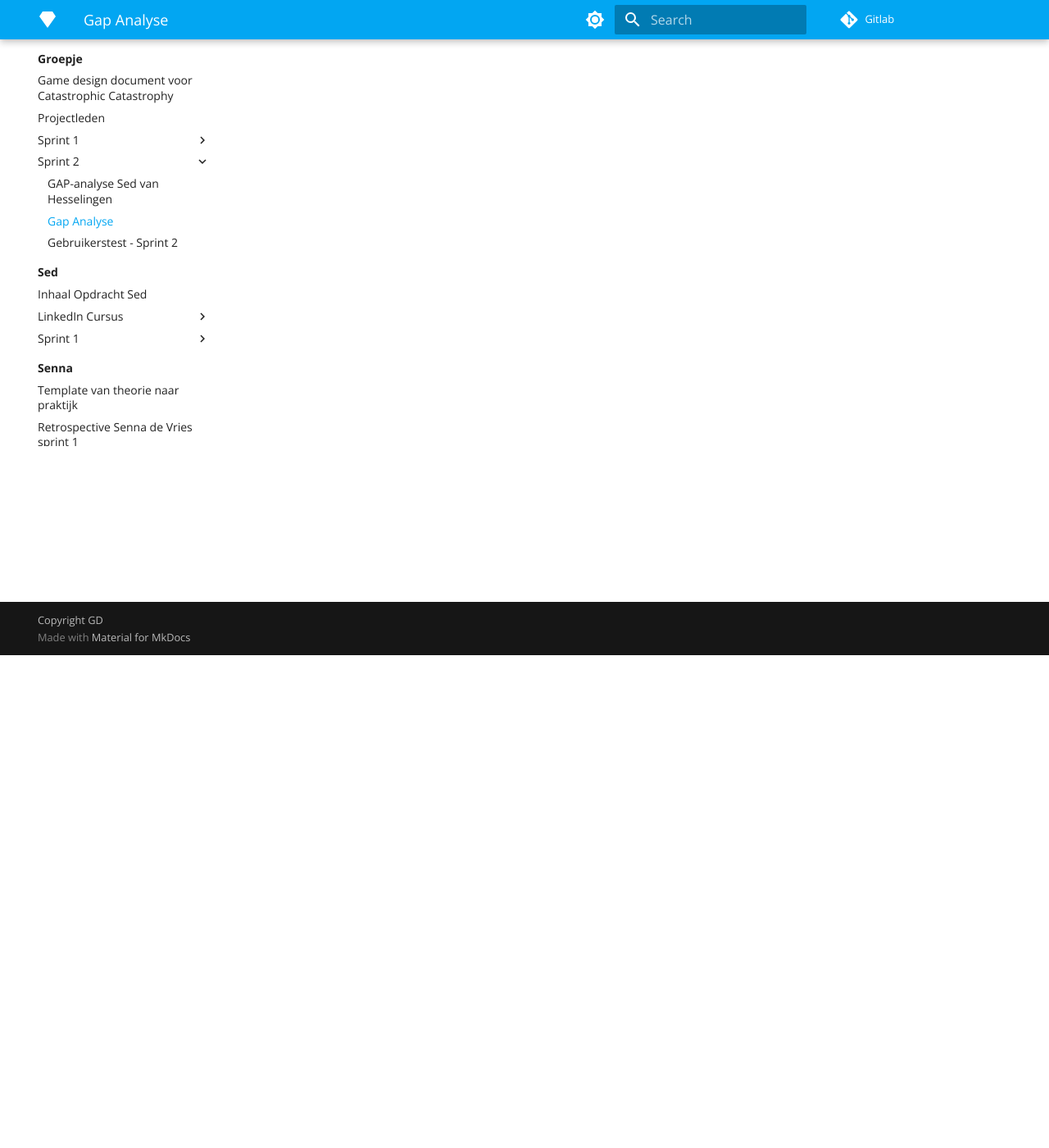
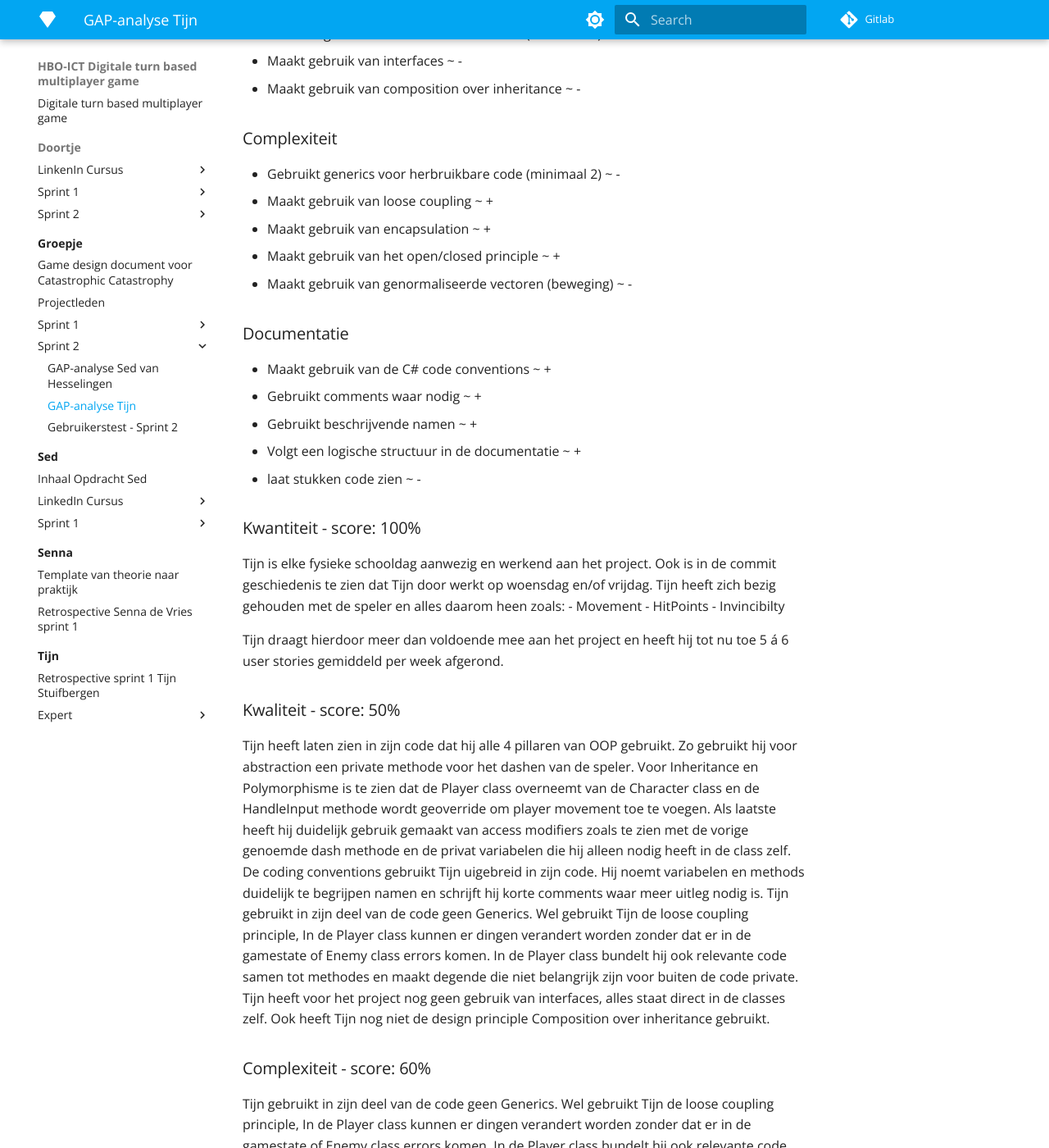
Before and after one commit to Doortje-Geuze/catastrophic-catastrophe, an MkDocs documentation site: the page built from docs/Groepje/Sprint 2/gap-analyse-tijn.md, in a window 1280 px wide and 1400 px high, scrolled down 601 px. Shown: the whole window at 82% size. Built offline with MkDocs 1.6.1 and Material for MkDocs 9.7.7, drawn with Linux system fonts in a browser that asks for light colours; nearby versions of some CDN libraries; library files that are not in the unit come from our copies; some of the changed text lies outside the part shown.

Commit message:
GAP Analyse Tijn helemaal af :)

```diff
--- a/docs/Groepje/Sprint 2/gap-analyse-tijn.md
+++ b/docs/Groepje/Sprint 2/gap-analyse-tijn.md
@@ -1,11 +1,76 @@
-# Gap Analyse
+# GAP-analyse Tijn
+# Beoordelaar: Sed
 
-## Kwantiteit
-- Minstens 4 dagen per week
-- 4 user stories per dag
+## Huidige staat op de 4 hoofdlijnen van de GAP-analyse
+### Kwantiteit
+- Minimaal 4 dagen per week aan het werk                                                ~ +
+- 4 user stories per week afgerond                                                      ~ +
+- Levert een goede bijdrage aan de functionaliteiten in het project (marge 20-30%)      ~ +
 
-## Kwaliteit
-- 4 pillaren OOP
-- Microsoft c# code convention
-- Minimaal 2 generics gebruiken
-- Loose coupling
+### Kwaliteit
+- Gebruikt de 4 pilaren van OOP                         ~ +
+- Maakt gebruik van de C# code conventies               ~ +
+- Schrijft comments waar nodig                          ~ +
+- Gebruikt generics voor herbruikbare code (minimaal 2) ~ -
+- Maakt gebruik van interfaces                          ~ -
+- Maakt gebruik van composition over inheritance        ~ -
+
+### Complexiteit
+- Gebruikt generics voor herbruikbare code (minimaal 2) ~ -
+- Maakt gebruik van loose coupling                      ~ +
+- Maakt gebruik van encapsulation                       ~ +
+- Maakt gebruik van het open/closed principle           ~ +
+- Maakt gebruik van genormaliseerde vectoren (beweging) ~ -
+
+### Documentatie
+- Maakt gebruik van de C# code conventions              ~ +
+- Gebruikt comments waar nodig                          ~ +
+- Gebruikt beschrijvende namen                          ~ +
+- Volgt een logische structuur in de documentatie       ~ +
+- laat stukken code zien                                ~ -
+
+### Kwantiteit - score: 100%
+Tijn is elke fysieke schooldag aanwezig en werkend aan het project. Ook is in de commit geschiedenis te zien dat Tijn door werkt op woensdag en/of vrijdag. Tijn heeft zich bezig gehouden met de speler en alles daarom heen zoals:
+- Movement
+- HitPoints
+- Invincibilty
+
+Tijn draagt hierdoor meer dan voldoende mee aan het project en heeft hij tot nu toe 5 á 6 user stories gemiddeld per week afgerond.
+
+### Kwaliteit - score: 50%
+Tijn heeft laten zien in zijn code dat hij alle 4 pillaren van OOP gebruikt. Zo gebruikt hij voor abstraction een private methode voor het dashen van de speler. Voor Inheritance en Polymorphisme is te zien dat de Player class overneemt van de Character class en de HandleInput methode wordt geoverride om player movement toe te voegen. Als laatste heeft hij duidelijk gebruik gemaakt van access modifiers zoals te zien met de vorige genoemde dash methode en de privat variabelen die hij alleen nodig heeft in de class zelf.  De coding conventions gebruikt Tijn uigebreid in zijn code. Hij noemt variabelen en methods duidelijk te begrijpen namen en schrijft hij korte comments waar meer uitleg nodig is.  Tijn gebruikt in zijn deel van de code geen Generics. Wel gebruikt Tijn de loose coupling principle,  In de Player class kunnen er dingen verandert worden zonder dat er in de gamestate of Enemy class errors komen. In de Player class bundelt hij ook relevante code samen tot methodes en maakt degende die niet belangrijk zijn voor buiten de code private. Tijn heeft voor het project nog geen gebruik van interfaces, alles staat direct in de classes zelf. Ook heeft Tijn nog niet de design principle Composition over inheritance gebruikt.
+
+### Complexiteit - score: 60%
+Tijn gebruikt in zijn deel van de code geen Generics. Wel gebruikt Tijn de loose coupling principle, In de Player class kunnen er dingen verandert worden zonder dat er in de gamestate of Enemy class errors komen. In de Player class bundelt hij ook relevante code samen tot methodes en maakt degende die niet belangrijk zijn voor buiten de code private. Er word in dezelfde class ook al redelijk gebruik gemaakt van de Open/close principle doordat er veel gescheiden is met methodes. Tijn maakt nog geen gebruik van een genormalizeerde vector voor de beweging van de speler.
+
+
+### Documentatie - score: 80%
+De coding conventions word uigebreidt gebruikt. Hij noemt variabelen en methods duidelijk te begrijpen namen en schrijft hij korte comments waar meer uitleg nodig is. Tijn gebruikt in zijn documentatie de basissyntax van Markdown bv. Kopjes, Titels en Lijsten waardoor er een snel beeld is waar de documentatie ongeveer over gaat. Tijn laat alleen nog niet in zijn documentatie stukken code zien.
+
+
+## GAPS
+### Kwantiteit - 0%
+Tijn voldoet aan de opgestelde eisen van de Kwantiteit.
+
+### Kwaliteit - 50%
+Om de Kwaliteit gap te verkleinen zal Tijn meer moeten gaan werken met Generics en interfaces en gaan beginnen met composition meer te gebruiken.
+
+### Complexiteit - 40%
+Tijn is goed onderweg maar zal zich nog moeten focusen op het gebruiken van Generics en genormalizeerde vectoren.
+
+### Documentatie - 20%
+Het enige wat Tijn nog mist om aan alle opgestelde eisen te voldoen is code snippets toe voegen aan zijn documentatie.
+
+## Actieplan
+### Kwantiteit
+Lekker bezig.
+
+### Kwaliteit
+Terwijl je bezig bent met coderen hou in je achterhoofd dat je voor een aantal stukken misschien beter een interface kan gebruiken ipv meerdere keren over nieuw te typen. Het gebruik van interfaces hier zorgt er ook voor dat je code een stuk minder gecompliceerd is en je een stuk minder erdoor heen hoeft te zoeken als je iets verander. Begin ook met het gebruiken van Generics(List, Dictionary), je hebt hier nog geen gebruik van gemaakt en er wordt van je verwacht dat je dr minstens 2 in je code hebt verwerkt.
+
+### Complexiteit
+Ga vooral zo door op het gebied van encapsulation. Maak een aantal interfaces, generics en maak je classes gesloten voor veranderingen.
+Ook hier zal je moeten beginnen met het gebruiken van Generics. Voor de genormalizeerde vectoren zou ik nog eens kijken naar hoe je de movement doet van de speler. Deze wordt nu nog gedaan op een manier waarop de speler diagonaal sneller loopt dan normaal.
+
+### Documentatie
+Voeg meer code snippets toe in je documentatie. Deze helpen met het verduidelijken van waar je het over hebt door de lezer context te geven.
```
